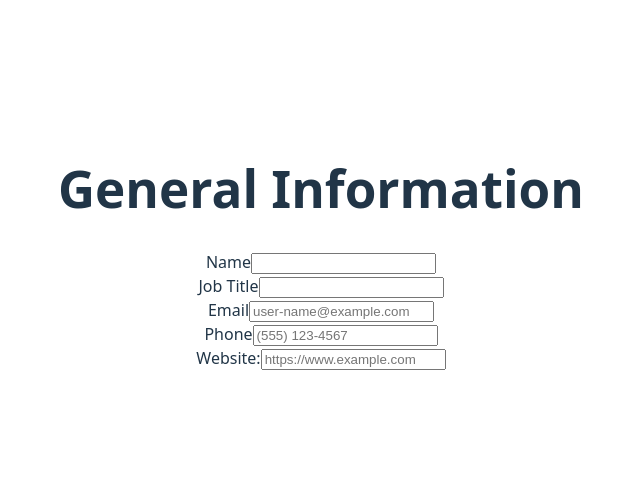
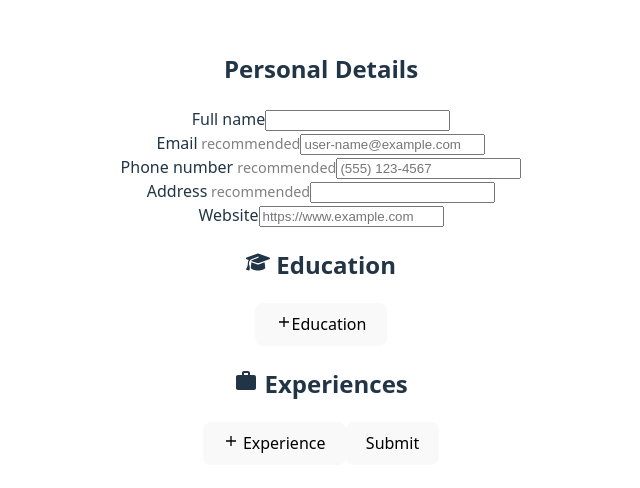
Before and after one commit to Hayam999/cv-application, a React (Vite) app: page / in a window 1280 px wide. Shown: the part 152-640 px from the top of the page, without its empty margins (319-959 px from the left). Built offline with nearby package versions, Linux system fonts and the light colour scheme.

Commit message:
feat: modify components content

```diff
--- a/package.json
+++ b/package.json
@@ -11,7 +11,8 @@
   },
   "dependencies": {
     "react": "^19.1.0",
-    "react-dom": "^19.1.0"
+    "react-dom": "^19.1.0",
+    "react-icons": "^5.5.0"
   },
   "devDependencies": {
     "@eslint/js": "^9.25.0",
--- a/src/App.jsx
+++ b/src/App.jsx
@@ -1,13 +1,13 @@
 import { StrictMode } from "react";
 import { createRoot } from "react-dom/client";
-import General from "./components/General";
+import Form from "./components/Form";
 import "./App.css";
 
 function App() {
   const root = createRoot(document.getElementById("root"));
   root.render(
     <StrictMode>
-      <General />
+      <Form />
     </StrictMode>,
   );
 }
--- a/src/components/Education.jsx
+++ b/src/components/Education.jsx
@@ -0,0 +1,133 @@
+import { useState } from "react";
+import { IoMdAdd } from "react-icons/io";
+import { FaGraduationCap } from "react-icons/fa6";
+import { MdDelete } from "react-icons/md";
+import { MdCancel } from "react-icons/md";
+import { FaCheckCircle } from "react-icons/fa";
+
+function Education() {
+  return (
+    <>
+      <h2>
+        <FaGraduationCap /> Education
+      </h2>
+
+      <button>
+        <IoMdAdd />
+        Education
+      </button>
+    </>
+  );
+}
+
+function AddSchool() {
+  const [schoolName, setSchoolName] = useState("");
+  const [degree, setDegree] = useState("");
+  const [startDate, setStartDate] = useState("");
+
+  const [location, setLocation] = useState("");
+  return (
+    <>
+      <div>
+        <label htmlFor="schoolName">School</label>
+        <input
+          type="text"
+          id="schoolName"
+          name="schoolName"
+          value={schoolName}
+          onChange={(e) => setSchoolName(e.target.value)}
+          placeholder="Enter School Name"
+        />
+      </div>
+      <div>
+        <label htmlFor="degree">Degree</label>
+        <input
+          type="text"
+          id="degree"
+          name="degree"
+          value={degree}
+          onChange={(e) => setDegree(e.target.value)}
+          placeholder="Ex: Master's Degree in Math"
+        />
+      </div>
+      <div>
+        <label htmlFor="startDate">Start Date</label>
+        <input
+          type="date"
+          id="startDate"
+          name="startDate"
+          value={startDate}
+          onChange={(e) => setStartDate(e.target.value)}
+        />
+      </div>
+      <GraduationInput />
+      <div>
+        <label htmlFor="location">
+          Location{" "}
+          <span style={{ color: "gray", fontSize: ".9em" }}> optional</span>
+        </label>
+        <input
+          type="text"
+          name="location"
+          id="location"
+          value={location}
+          onChange={(e) => setLocation(e.target.value)}
+          placeholder="Enter location"
+        />
+      </div>
+      <div>
+        <button>
+          <MdDelete /> Delete
+        </button>
+        <button>
+          <MdCancel /> Cancel
+        </button>
+        <button>
+          <FaCheckCircle /> Save
+        </button>
+      </div>
+    </>
+  );
+}
+
+function GraduationInput() {
+  const [isStudying, setIsStudying] = useState(false);
+  const [graduationYear, setGraduationYear] = useState("");
+
+  return (
+    <div>
+      <label>
+        <input
+          type="checkbox"
+          checked={isStudying}
+          onChange={(e) => setIsStudying(e.target.checked)}
+        />
+        Still studying
+      </label>
+
+      {!isStudying && (
+        <div>
+          <label htmlFor="graduationYear">Year of graduation</label>
+          <input
+            type="number"
+            id="graduationYear"
+            name="graduationYear"
+            value={graduationYear}
+            onChange={(e) => setGraduationYear(parseInt(e.target.value))}
+            min="1900"
+            max="2030"
+            placeholder="Enter Graduation year"
+          />
+        </div>
+      )}
+
+      {isStudying && (
+        <p style={{ color: "gray", fontSize: "0.9em" }}>
+          You can enter your expected graduation year if you'd like.
+        </p>
+      )}
+    </div>
+  );
+}
+
+export default Education;
--- /dev/null
+++ b/src/components/Experience.jsx
@@ -0,0 +1,122 @@
+import { useState } from "react";
+import { MdWork } from "react-icons/md";
+import { IoMdAdd } from "react-icons/io";
+import { MdDelete } from "react-icons/md";
+import { MdCancel } from "react-icons/md";
+import { FaCheckCircle } from "react-icons/fa";
+
+function Experience() {
+  return (
+    <>
+      <h2>
+        <MdWork /> Experiences
+      </h2>
+
+      {/** [ ] Add Expereiences with visibility functionality */}
+
+      <button>
+        <IoMdAdd /> Experience
+      </button>
+    </>
+  );
+}
+
+function AddExperience() {
+  const [companyName, setCompanyName] = useState("");
+  const [positionTitle, setPositionTitle] = useState("");
+  const [mainResponsibs, setMainResponsibs] = useState("");
+  const [startDate, setStartDate] = useState("");
+  const [endDate, setEndDate] = useState("");
+  const [location, setLocation] = useState("");
+
+  return (
+    <>
+      <div>
+        <label htmlFor="companyName">Company Name</label>
+        <input
+          type="text"
+          id="companyName"
+          name="companyName"
+          value={companyName}
+          onChange={(e) => setCompanyName(e.target.value)}
+          placeholder="Enter Company Name"
+        />
+      </div>
+      <div>
+        <label htmlFor="positionTitle">Position Title</label>
+        <input
+          type="text"
+          id="positionTitle"
+          name="positionTitle"
+          value={positionTitle}
+          onChange={(e) => setPositionTitle(e.target.value)}
+          placeholder="Enter Position Title"
+        />
+      </div>
+      <div>
+        <label htmlFor="startDate">Start Date</label>
+        <input
+          id="startDate"
+          name="startDate"
+          type="date"
+          value={startDate}
+          placeholder="Enter Start Date"
+          onChange={(e) => setStartDate(e.target.value)}
+          max={endDate}
+        />
+        <label htmlFor="endDate">End Date</label>
+        <input
+          type="date"
+          id="endDate"
+          name="endDate"
+          value={endDate}
+          placeholder="Enter End Date"
+          onChange={(e) => setEndDate(e.target.value)}
+          min={startDate}
+        />
+      </div>
+      <div>
+        <label htmlFor="location">
+          Location{" "}
+          <span style={{ color: "gray", fontSize: ".9em" }}> optional</span>
+        </label>
+        <input
+          type="text"
+          name="location"
+          id="location"
+          value={location}
+          onChange={(e) => setLocation(e.target.value)}
+          placeholder="Enter location"
+        />
+      </div>
+      <div>
+        <label htmlFor="mainResponsibs">
+          Main Responsibilites{" "}
+          <span style={{ color: "gray", fontSize: ".9em" }}> optional</span>
+        </label>
+        <textarea
+          id="mainResponsibs"
+          name="mainResponsibs"
+          value={mainResponsibs}
+          rows={5}
+          cols={20}
+          onChange={(e) => setMainResponsibs(e.target.value)}
+          placeholder="Describe your Main Responsibilities at that position"
+        />
+      </div>
+      <div>
+        <button>
+          <MdDelete /> Delete
+        </button>
+        <button>
+          <MdCancel /> Cancel
+        </button>
+        <button>
+          <FaCheckCircle /> Save
+        </button>
+      </div>
+    </>
+  );
+}
+
+export default Experience;
--- /dev/null
+++ b/src/components/Form.jsx
@@ -0,0 +1,16 @@
+import Education from "./Education";
+import Experience from "./Experience";
+import General from "./General";
+
+function Form() {
+  return (
+    <form>
+      <General />
+      <Education />
+      <Experience />
+      <button type="submit">Submit</button>
+    </form>
+  );
+}
+
+export default Form;
--- a/src/components/General.jsx
+++ b/src/components/General.jsx
@@ -1,45 +1,30 @@
 import { useState } from "react";
 
 function General() {
-  const [name, setName] = useState("");
-  const [jobTitle, setJobTitle] = useState("");
-  return (
-    <>
-      <h1>General Information</h1>
-      <div>
-        <label htmlFor="name">Name</label>
-        <input
-          type="text"
-          id="name"
-          name="name"
-          value={name}
-          onChange={(e) => setName(e.target.value)}
-        />
-      </div>
-      <div>
-        <label htmlFor="jobTitle">Job Title</label>
-        <input
-          type="text"
-          id="jobTitle"
-          name="jobTitle"
-          value={jobTitle}
-          onChange={(e) => setJobTitle(e.target.value)}
-        />
-      </div>
-      <Contacts />
-    </>
-  );
-}
-
-function Contacts() {
+  const [fullName, setFullName] = useState("");
   const [email, setEmail] = useState("");
-  const [phone, setPhone] = useState("");
+  const [phoneNumber, setPhoneNumber] = useState("");
+  const [address, setAddress] = useState("");
   const [website, setWebsite] = useState("");
 
   return (
     <>
+      <h2>Personal Details</h2>
       <div>
-        <label htmlFor="email">Email</label>
+        <label htmlFor="fullName">Full name</label>
+        <input
+          type="text"
+          id="fullName"
+          name="fullName"
+          value={fullName}
+          onChange={(e) => setFullName(e.target.value)}
+        />
+      </div>
+      <div>
+        <label htmlFor="email">
+          Email
+          <span style={{ color: "gray", fontSize: "0.9em" }}> recommended</span>
+        </label>
         <input
           type="email"
           id="email"
@@ -50,18 +35,34 @@ function Contacts() {
         />
       </div>
       <div>
-        <label htmlFor="phone">Phone</label>
+        <label htmlFor="phoneNumber">
+          Phone number{" "}
+          <span style={{ color: "gray", fontSize: ".9em" }}> recommended</span>
+        </label>
         <input
           type="tel"
-          id="phone"
-          name="phone"
-          value={phone}
-          onChange={(e) => setPhone(e.target.value)}
+          id="phoneNumber"
+          name="phoneNumber"
+          value={phoneNumber}
+          onChange={(e) => setPhoneNumber(e.target.value)}
           placeholder="(555) 123-4567"
         />
       </div>
       <div>
-        <label htmlFor="website">Website:</label>
+        <label htmlFor="address">
+          Address
+          <span style={{ color: "gray", fontSize: ".9em" }}> recommended</span>
+        </label>
+        <input
+          type="text"
+          id="address"
+          name="address"
+          value={address}
+          onchange={(e) => setAddress(e.target.value)}
+        />
+      </div>
+      <div>
+        <label htmlFor="website">Website</label>
         <input
           type="url"
           id="website"
```
Also changed, not shown: src/components/Practical.jsx (deleted), src/components/resume.jsx (added), 2 other files (tests, documents, lock files or other folders).
